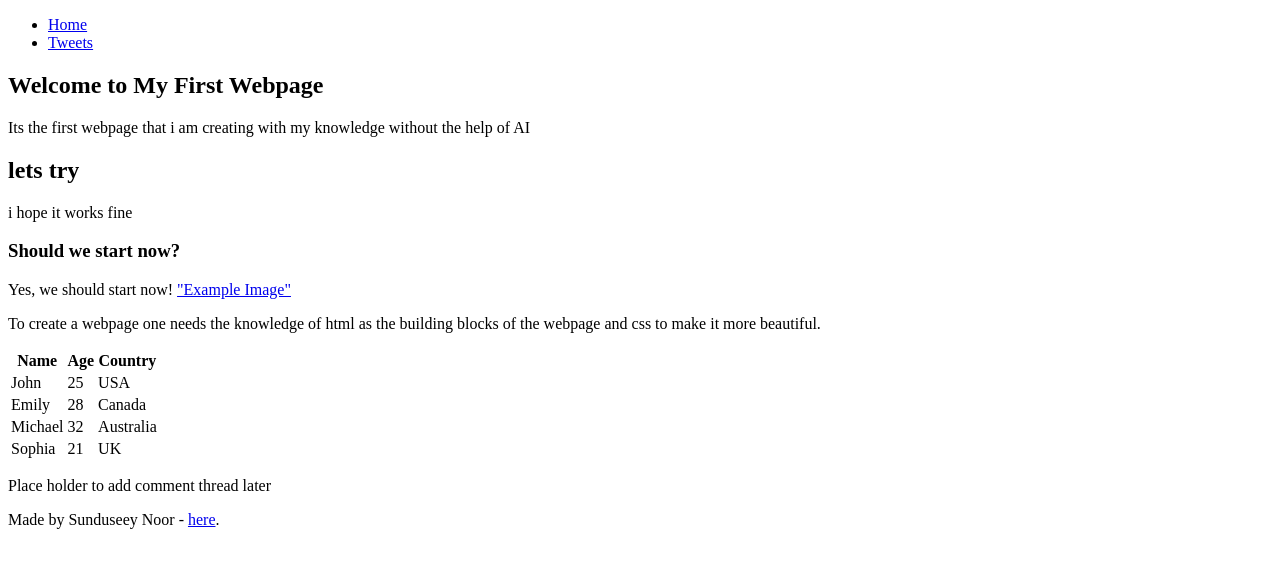
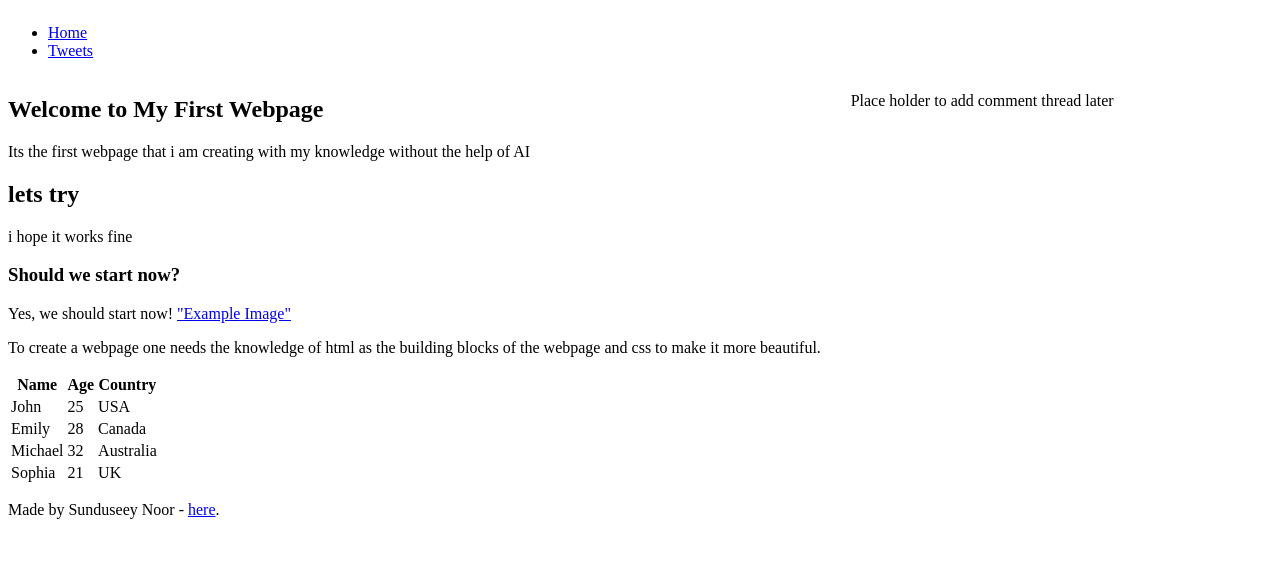
Before and after one commit to kuskus89-cell/alx_html_css, a plain HTML site: page css_basic/index.html in a window 1280 px wide. Drawn offline with Linux system fonts and the light colour scheme.

Commit message:
Trying out css

```diff
--- a/css_basic/index.html
+++ b/css_basic/index.html
@@ -3,6 +3,8 @@
 <head>
     <meta charset="UTF-8">
     <meta name="viewport" content="width=device-width, initial-scale=1.0">
+    <link href="base.css" rel="stylesheet">
+    <link href="style.css" rel="stylesheet">
     <title>My first webpage</title>
 </head>
 <body>
--- /dev/null
+++ b/css_basic/style.css
@@ -0,0 +1,22 @@
+
+  body{
+    display: flex;
+    flex-direction: column;
+  }
+
+  main{
+    display:flex;
+    flex-direction: row;
+    flex: 1;
+    flex:auto;
+  }
+
+  article{
+    flex: 2;
+    overflow-y:auto;
+  }
+
+  aside{
+    flex: 1;
+    overflow-y:auto
+  }
```
